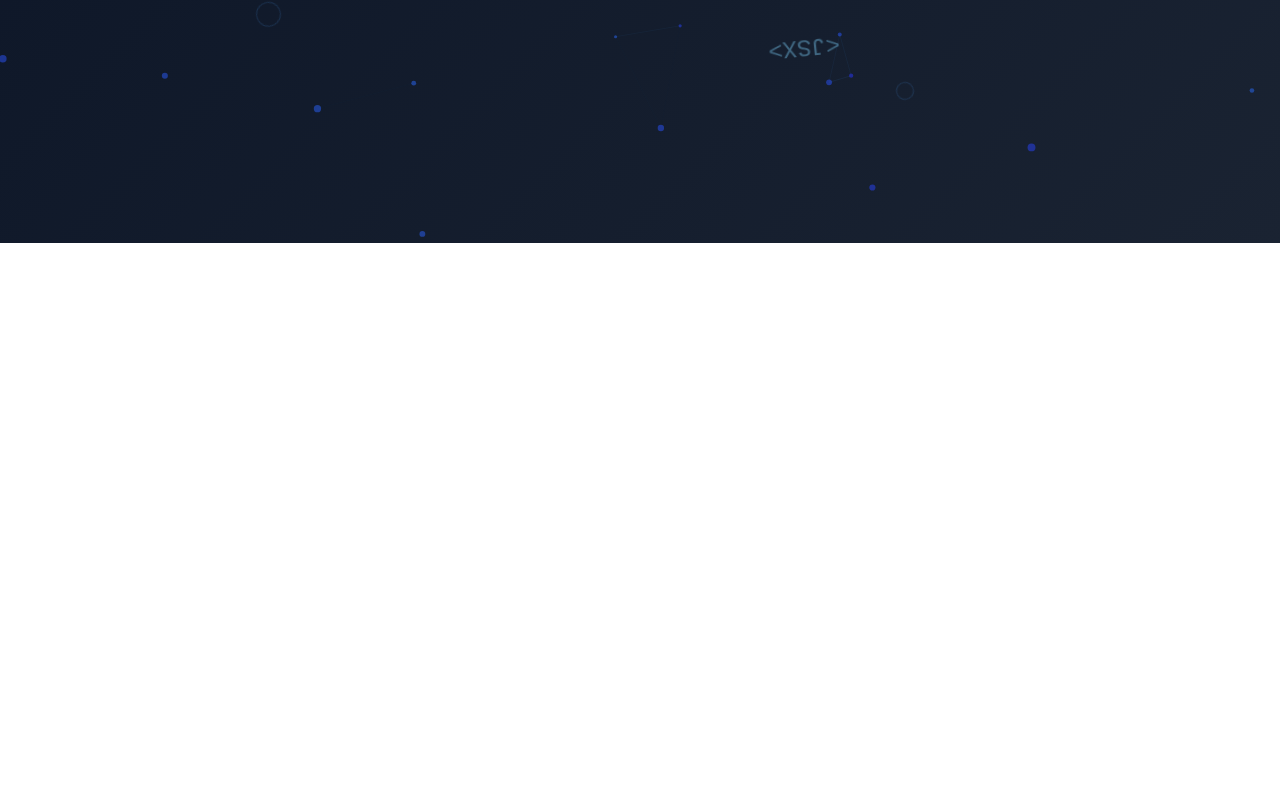
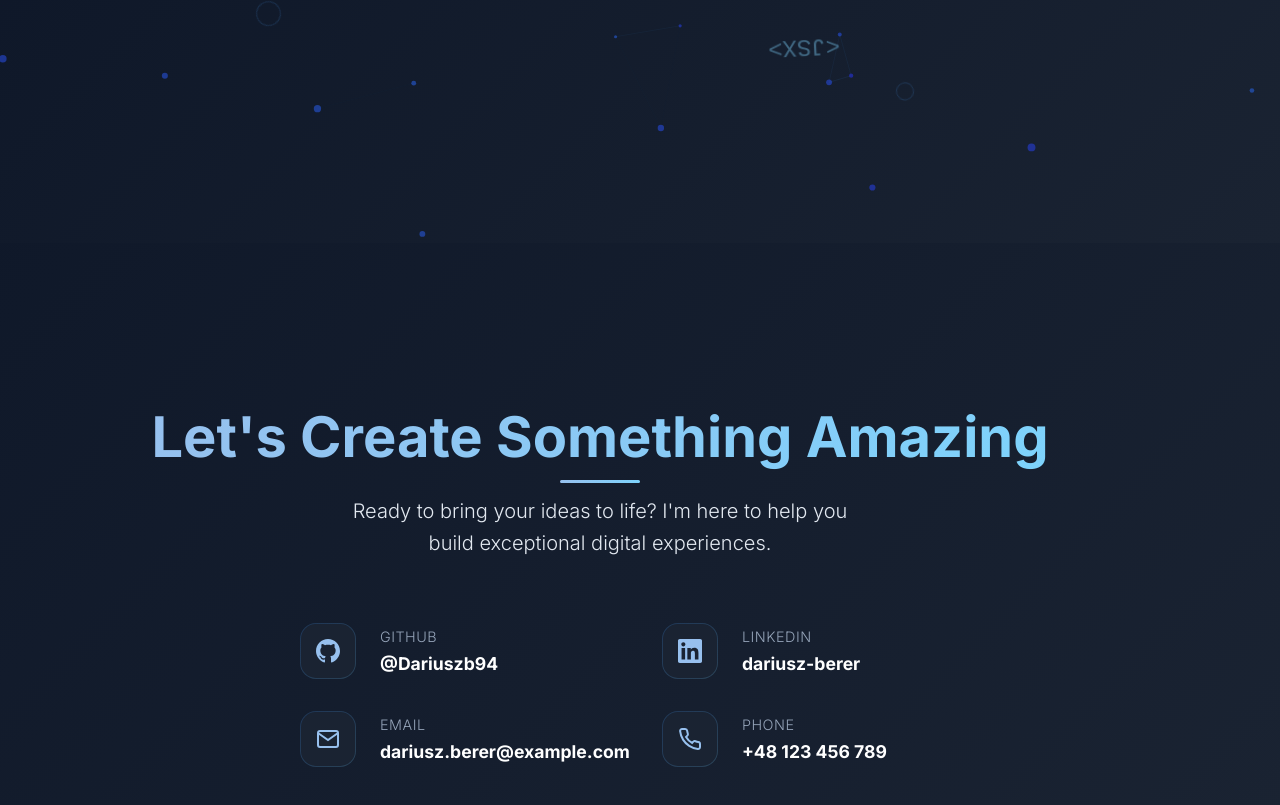
Before and after one commit to Dariuszb94/portfolio, a React (Vite) app: page / in a window 1280 px wide. Shown: the part 557-1362 px from the top of the page. Before the commit the page ends 800 px from the top, so only its background shows below. Built offline with nearby package versions, Linux system fonts and the light colour scheme; a web font is replaced by a local one.

Commit message:
feat: add contact

```diff
--- a/src/App.tsx
+++ b/src/App.tsx
@@ -1,7 +1,13 @@
 import Intro from './components/Intro';
+import Contact from './components/Contact';
 
 function App() {
-  return <Intro />;
+  return (
+    <>
+      <Intro />
+      <Contact />
+    </>
+  );
 }
 
 export default App;
--- /dev/null
+++ b/src/components/Contact.tsx
@@ -0,0 +1,251 @@
+import styled from 'styled-components';
+import { colors } from '../utils/colors';
+
+const ContactSection = styled.section`
+  margin-top: 6rem;
+  padding: 4rem 2rem;
+  display: flex;
+  flex-direction: column;
+  align-items: center;
+  position: relative;
+  max-width: 1200px;
+  width: 100%;
+`;
+
+const ContactHeader = styled.div`
+  text-align: center;
+  margin-bottom: 4rem;
+  position: relative;
+`;
+
+const ContactTitle = styled.h2`
+  font-size: clamp(2.5rem, 5vw, 3.5rem);
+  font-weight: 700;
+  background: linear-gradient(
+    135deg,
+    ${colors.accent.primary} 0%,
+    ${colors.accent.secondary} 100%
+  );
+  -webkit-background-clip: text;
+  -webkit-text-fill-color: transparent;
+  background-clip: text;
+  margin-bottom: 1rem;
+  position: relative;
+
+  &::after {
+    content: '';
+    position: absolute;
+    bottom: -12px;
+    left: 50%;
+    transform: translateX(-50%);
+    width: 80px;
+    height: 3px;
+    background: linear-gradient(
+      135deg,
+      ${colors.accent.primary} 0%,
+      ${colors.accent.secondary} 100%
+    );
+    border-radius: 2px;
+  }
+`;
+
+const ContactSubtitle = styled.p`
+  font-size: 1.25rem;
+  color: ${colors.text.secondary};
+  max-width: 500px;
+  margin: 0 auto;
+  line-height: 1.6;
+  margin-top: 1.5rem;
+`;
+
+const ContactContent = styled.div`
+  display: flex;
+  flex-direction: column;
+  gap: 3rem;
+  width: 100%;
+  align-items: center;
+  max-width: 600px;
+`;
+
+const ContactInfo = styled.div`
+  display: grid;
+  grid-template-columns: repeat(2, 1fr);
+  gap: 2rem;
+  width: 100%;
+
+  @media (max-width: 768px) {
+    grid-template-columns: 1fr;
+  }
+`;
+
+const ContactItem = styled.div`
+  display: flex;
+  align-items: center;
+  gap: 1.5rem;
+  padding: 0;
+`;
+
+const IconWrapper = styled.div`
+  width: 56px;
+  min-width: 56px;
+  height: 56px;
+  display: flex;
+  align-items: center;
+  justify-content: center;
+  background: linear-gradient(
+    135deg,
+    ${colors.utils.primaryAccent20} 0%,
+    ${colors.utils.secondaryAccent20} 100%
+  );
+  border-radius: 16px;
+  position: relative;
+  overflow: hidden;
+
+  &::before {
+    content: '';
+    position: absolute;
+    inset: 1px;
+    background: ${colors.background.secondary};
+    border-radius: 15px;
+    z-index: 1;
+  }
+
+  svg {
+    position: relative;
+    z-index: 2;
+    width: 24px;
+    height: 24px;
+    color: ${colors.accent.primary};
+  }
+`;
+
+const ContactDetails = styled.div`
+  display: flex;
+  flex-direction: column;
+  gap: 0.5rem;
+`;
+
+const ContactLabel = styled.span`
+  font-size: 0.9rem;
+  color: ${colors.text.tertiary};
+  font-weight: 500;
+  text-transform: uppercase;
+  letter-spacing: 0.5px;
+`;
+
+const ContactValue = styled.a`
+  font-size: 1.1rem;
+  color: ${colors.text.primary};
+  font-weight: 600;
+  text-decoration: none;
+  transition: all 0.3s ease;
+
+  &:hover {
+    color: ${colors.accent.primary};
+  }
+`;
+
+interface ContactProps {
+  email?: string;
+  phone?: string;
+  linkedin?: string;
+  github?: string;
+}
+
+function Contact({
+  email = 'dariusz.berer@example.com', // Replace with your actual email
+  phone = '+48 123 456 789', // Replace with your actual phone
+  linkedin = 'https://linkedin.com/in/dariusz-berer', // Replace with your actual LinkedIn
+  github = 'https://github.com/Dariuszb94', // Your actual GitHub
+}: ContactProps) {
+  return (
+    <ContactSection>
+      <ContactHeader>
+        <ContactTitle>Let's Create Something Amazing</ContactTitle>
+        <ContactSubtitle>
+          Ready to bring your ideas to life? I'm here to help you build
+          exceptional digital experiences.
+        </ContactSubtitle>
+      </ContactHeader>
+
+      <ContactContent>
+        <ContactInfo>
+          <ContactItem>
+            <IconWrapper>
+              <svg viewBox='0 0 24 24' fill='currentColor'>
+                <path d='M12 0c-6.626 0-12 5.373-12 12 0 5.302 3.438 9.8 8.207 11.387.599.111.793-.261.793-.577v-2.234c-3.338.726-4.033-1.416-4.033-1.416-.546-1.387-1.333-1.756-1.333-1.756-1.089-.745.083-.729.083-.729 1.205.084 1.839 1.237 1.839 1.237 1.07 1.834 2.807 1.304 3.492.997.107-.775.418-1.305.762-1.604-2.665-.305-5.467-1.334-5.467-5.931 0-1.311.469-2.381 1.236-3.221-.124-.303-.535-1.524.117-3.176 0 0 1.008-.322 3.301 1.23.957-.266 1.983-.399 3.003-.404 1.02.005 2.047.138 3.006.404 2.291-1.552 3.297-1.23 3.297-1.23.653 1.653.242 2.874.118 3.176.77.84 1.235 1.911 1.235 3.221 0 4.609-2.807 5.624-5.479 5.921.43.372.823 1.102.823 2.222v3.293c0 .319.192.694.801.576 4.765-1.589 8.199-6.086 8.199-11.386 0-6.627-5.373-12-12-12z' />
+              </svg>
+            </IconWrapper>
+            <ContactDetails>
+              <ContactLabel>GitHub</ContactLabel>
+              <ContactValue
+                href={github}
+                target='_blank'
+                rel='noopener noreferrer'
+              >
+                @Dariuszb94
+              </ContactValue>
+            </ContactDetails>
+          </ContactItem>
+
+          <ContactItem>
+            <IconWrapper>
+              <svg viewBox='0 0 24 24' fill='currentColor'>
+                <path d='M20.447 20.452h-3.554v-5.569c0-1.328-.027-3.037-1.852-3.037-1.853 0-2.136 1.445-2.136 2.939v5.667H9.351V9h3.414v1.561h.046c.477-.9 1.637-1.85 3.37-1.85 3.601 0 4.267 2.37 4.267 5.455v6.286zM5.337 7.433c-1.144 0-2.063-.926-2.063-2.065 0-1.138.92-2.063 2.063-2.063 1.14 0 2.064.925 2.064 2.063 0 1.139-.925 2.065-2.064 2.065zm1.782 13.019H3.555V9h3.564v11.452zM22.225 0H1.771C.792 0 0 .774 0 1.729v20.542C0 23.227.792 24 1.771 24h20.451C23.2 24 24 23.227 24 22.271V1.729C24 .774 23.2 0 22.222 0h.003z' />
+              </svg>
+            </IconWrapper>
+            <ContactDetails>
+              <ContactLabel>LinkedIn</ContactLabel>
+              <ContactValue
+                href={linkedin}
+                target='_blank'
+                rel='noopener noreferrer'
+              >
+                dariusz-berer
+              </ContactValue>
+            </ContactDetails>
+          </ContactItem>
+
+          <ContactItem>
+            <IconWrapper>
+              <svg
+                viewBox='0 0 24 24'
+                fill='none'
+                stroke='currentColor'
+                strokeWidth='2'
+              >
+                <path d='M4 4h16c1.1 0 2 .9 2 2v12c0 1.1-.9 2-2 2H4c-1.1 0-2-.9-2-2V6c0-1.1.9-2 2-2z' />
+                <polyline points='22,6 12,13 2,6' />
+              </svg>
+            </IconWrapper>
+            <ContactDetails>
+              <ContactLabel>Email</ContactLabel>
+              <ContactValue href={`mailto:${email}`}>{email}</ContactValue>
+            </ContactDetails>
+          </ContactItem>
+
+          <ContactItem>
+            <IconWrapper>
+              <svg
+                viewBox='0 0 24 24'
+                fill='none'
+                stroke='currentColor'
+                strokeWidth='2'
+              >
+                <path d='M22 16.92v3a2 2 0 0 1-2.18 2 19.79 19.79 0 0 1-8.63-3.07 19.5 19.5 0 0 1-6-6 19.79 19.79 0 0 1-3.07-8.67A2 2 0 0 1 4.11 2h3a2 2 0 0 1 2 1.72 12.84 12.84 0 0 0 .7 2.81 2 2 0 0 1-.45 2.11L8.09 9.91a16 16 0 0 0 6 6l1.27-1.27a2 2 0 0 1 2.11-.45 12.84 12.84 0 0 0 2.81.7A2 2 0 0 1 22 16.92z' />
+              </svg>
+            </IconWrapper>
+            <ContactDetails>
+              <ContactLabel>Phone</ContactLabel>
+              <ContactValue href={`tel:${phone.replace(/\s/g, '')}`}>
+                {phone}
+              </ContactValue>
+            </ContactDetails>
+          </ContactItem>
+        </ContactInfo>
+      </ContactContent>
+    </ContactSection>
+  );
+}
+
+export default Contact;
--- a/src/components/Intro.tsx
+++ b/src/components/Intro.tsx
@@ -43,7 +43,7 @@ const TypewriterContainer = styled.div`
 `;
 
 const Subtitle = styled.p`
-  font-size: 1.5rem;
+  font-size: clamp(2.5rem, 5vw, 3.5rem);
   margin-bottom: 3rem;
   opacity: 0.9;
   font-weight: 600;
@@ -112,7 +112,6 @@ function Intro() {
 
   return (
     <Container>
-      {/* Always show static background immediately */}
       <StaticParticlesBackground />
       {shouldLoad3D && (
         <ErrorBoundary>
```
